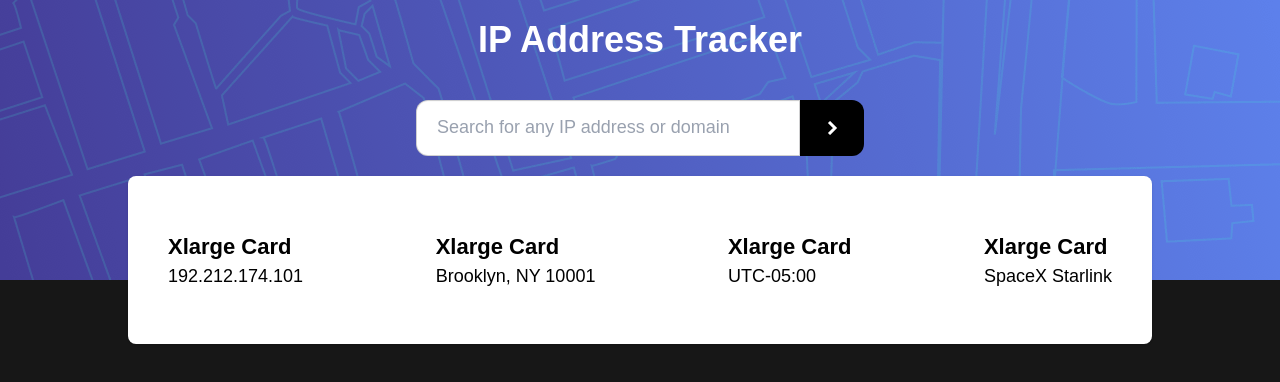
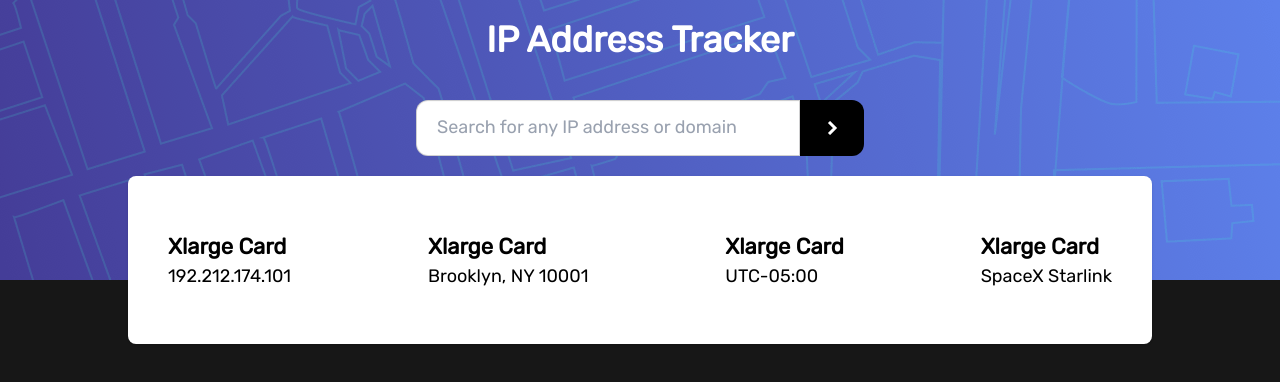
Before and after one commit to Farothtc/ip-tracker, a Next.js app: page / in a window 1280 px wide. Shown: the top 382 px of the page. Built offline with nearby package versions, Linux system fonts and the light colour scheme.

Commit message:
feat: custom font added

```diff
--- a/src/app/globals.css
+++ b/src/app/globals.css
@@ -13,8 +13,15 @@
   --font-mono: var(--font-geist-mono);
 }
 
+@font-face {
+  font-family: 'CustomFont';
+  src: url('/fonts/Rubik-VariableFont_wght.ttf') format('truetype');
+  font-weight: normal;
+  font-style: normal;
+}
+
 body {
   background: var(--background);
   color: var(--foreground);
-  font-family: Arial, Helvetica, sans-serif;
+  font-family: "CustomFont", Helvetica, sans-serif;
 }
```
